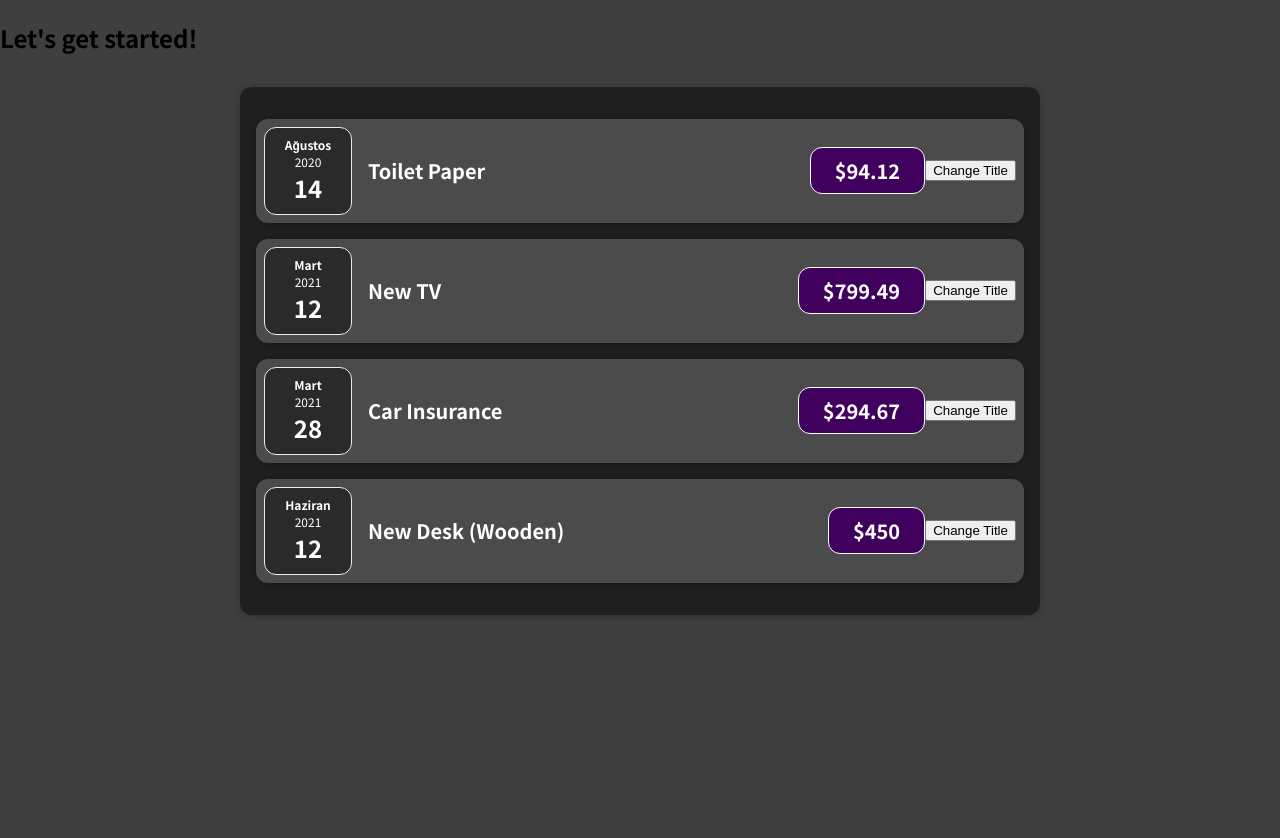
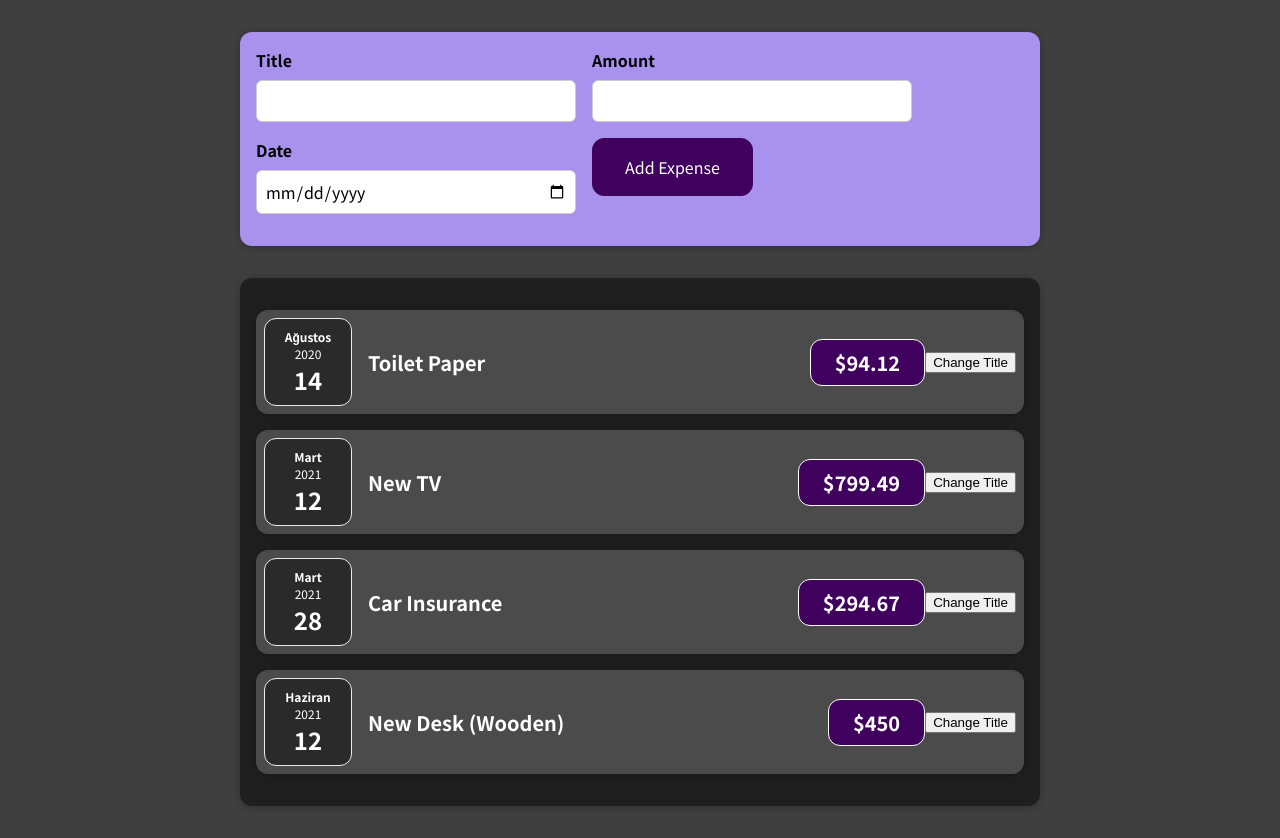
Before and after one commit to berkeakyildiz/ReactCompleteGuide, a React (Create React App) app: page / in a window 1280 px wide. Before the commit the page ends 800 px from the top, so only its background shows below. Built offline with nearby package versions, Linux system fonts and the light colour scheme.

Commit message:
Get new expense from user input added.

```diff
--- a/src/App.js
+++ b/src/App.js
@@ -1,4 +1,5 @@
 import Expenses from "./components/Expenses/Expenses";
+import NewExpense from "./components/NewExpense/NewExpense";
 
 export default function App() {
   const expenses = [
@@ -28,9 +29,12 @@
     },
   ];
 
+  const addExpenseHandler = (expense) => {
+    console.log(expense);
+  };
   return (
     <div>
-      <h2>Let's get started!</h2>
+      <NewExpense onAddExpense={addExpenseHandler} />
       <Expenses items={expenses} />
     </div>
   );
--- /dev/null
+++ b/src/components/NewExpense/ExpenseForm.css
@@ -0,0 +1,26 @@
+.new-expense__controls {
+  display: flex;
+  flex-wrap: wrap;
+  gap: 1rem;
+  margin-bottom: 1rem;
+  text-align: left;
+}
+
+.new-expense__control label {
+  font-weight: bold;
+  margin-bottom: 0.5rem;
+  display: block;
+}
+
+.new-expense__control input {
+  font: inherit;
+  padding: 0.5rem;
+  border-radius: 6px;
+  border: 1px solid #ccc;
+  width: 20rem;
+  max-width: 100%;
+}
+
+.new-expense__actions {
+  text-align: right;
+}
--- /dev/null
+++ b/src/components/NewExpense/ExpenseForm.js
@@ -0,0 +1,73 @@
+import { useState } from "react";
+import "./ExpenseForm.css";
+
+export default function ExpenseForm(props) {
+  const [enteredTitle, setEnteredTitle] = useState("");
+  const [enteredAmount, setEnteredAmount] = useState("");
+  const [enteredDate, setEnteredDate] = useState("");
+
+  const titleChangeHandler = (event) => {
+    setEnteredTitle(event.target.value);
+  };
+
+  const amountChangeHandler = (event) => {
+    setEnteredAmount(event.target.value);
+  };
+
+  const dateChangeHandler = (event) => {
+    setEnteredDate(event.target.value);
+  };
+
+  const submitHandler = (event) => {
+    event.preventDefault();
+
+    const expenseData = {
+      title: enteredTitle,
+      amount: enteredAmount,
+      date: new Date(enteredDate),
+    };
+    props.onSaveExpenseData(expenseData);
+
+    setEnteredTitle("");
+    setEnteredAmount("");
+    setEnteredDate("");
+  };
+
+  return (
+    <form onSubmit={submitHandler}>
+      <div className="new-expense__controls">
+        <div className="new-expense__control">
+          <label>Title</label>
+          <input
+            type="text"
+            value={enteredTitle}
+            onChange={titleChangeHandler}
+          />
+        </div>
+        <div className="new-expense__control">
+          <label>Amount</label>
+          <input
+            type="number"
+            min="0.01"
+            step="0.01"
+            value={enteredAmount}
+            onChange={amountChangeHandler}
+          />
+        </div>
+        <div className="new-expense__control">
+          <label>Date</label>
+          <input
+            type="date"
+            min="2019-01-01"
+            step="2022-12-31"
+            value={enteredDate}
+            onChange={dateChangeHandler}
+          />
+        </div>
+        <div className="new-expense__actions">
+          <button type="submit">Add Expense</button>
+        </div>
+      </div>
+    </form>
+  );
+}
--- /dev/null
+++ b/src/components/NewExpense/NewExpense.css
@@ -0,0 +1,38 @@
+.new-expense {
+  background-color: #a892ee;
+  padding: 1rem;
+  margin: 2rem auto;
+  width: 50rem;
+  max-width: 95%;
+  border-radius: 12px;
+  text-align: center;
+  box-shadow: 0 1px 8px rgba(0, 0, 0, 0.25);
+}
+
+.new-expense button {
+  font: inherit;
+  cursor: pointer;
+  padding: 1rem 2rem;
+  border: 1px solid #40005d;
+  background-color: #40005d;
+  color: white;
+  border-radius: 12px;
+  margin-right: 1rem;
+}
+
+.new-expense button:hover,
+.new-expense button:active {
+  background-color: #510674;
+  border-color: #510674;
+}
+
+.new-expense button.alternative {
+  color: #220131;
+  border-color: transparent;
+  background-color: transparent;
+}
+
+.new-expense button.alternative:hover,
+.new-expense button.alternative:active {
+  background-color: #ddb3f8;
+}
--- /dev/null
+++ b/src/components/NewExpense/NewExpense.js
@@ -0,0 +1,19 @@
+import ExpenseForm from "./ExpenseForm";
+
+import "./NewExpense.css";
+
+export default function NewExpense(props) {
+  const saveExpenseDataHandler = (enteredExpenseData) => {
+    const expenseData = {
+      ...enteredExpenseData,
+      id: Math.random().toString()
+    };
+    props.onAddExpense(expenseData);
+};
+
+  return (
+    <div className="new-expense">
+      <ExpenseForm onSaveExpenseData={saveExpenseDataHandler} />
+    </div>
+  );
+}
```
